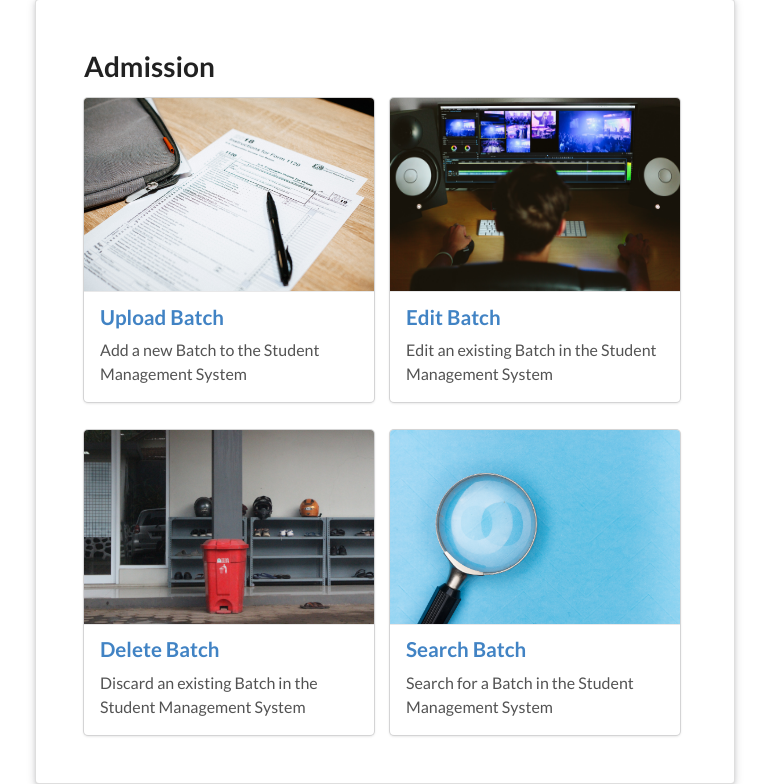
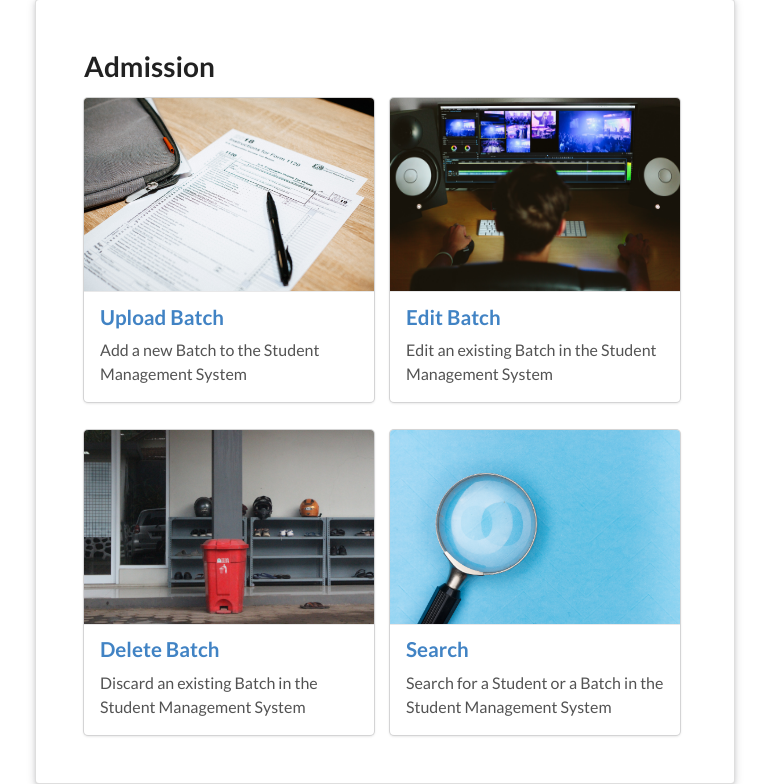
Before and after one commit to VishalShenoy2002/CMS, a Flask app: page /admission in a window 1280 px wide. Shown: the part 55-839 px from the top of the page, without its empty margins (255-1024 px from the left). Run offline with Flask 3, Linux system fonts and the light colour scheme; some libraries are stand-ins or nearby versions.

Commit message:
Changed description for Search

```diff
--- a/templates/admission.html
+++ b/templates/admission.html
@@ -48,10 +48,10 @@
                 <img src="../static/imgs/search_batch.jpg">
             </div>
             <div class="content">
-                <div class="header"><a href="/search-batch">Search Batch</a></div>
+                <div class="header"><a href="/search">Search</a></div>
 
                 <div class="description">
-                    Search for a Batch in the Student Management System
+                    Search for a Student or a Batch in the Student Management System
 
                 </div>
             </div>
```
